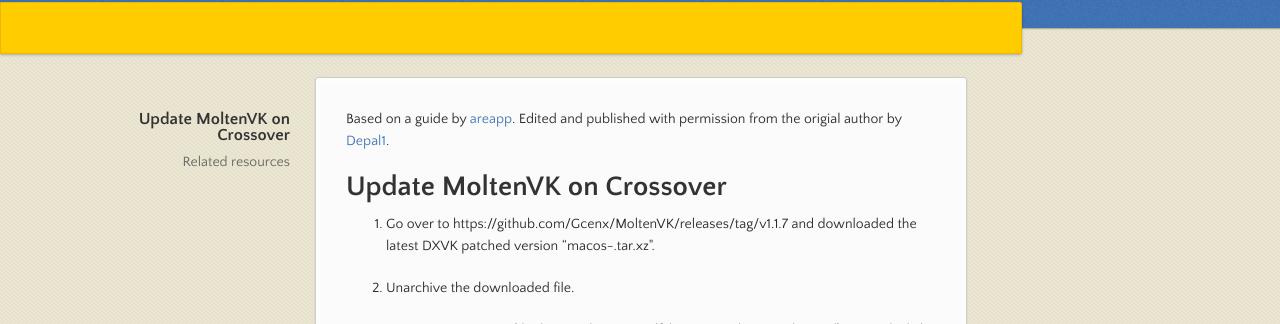
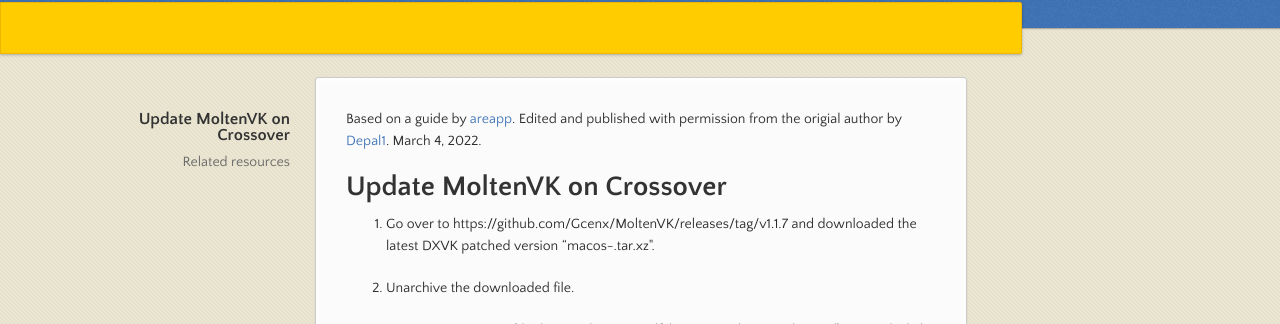
Before and after one commit to Depal1/mac-gaming, a Jekyll site: the page built from docs/update-MoltenVK-on-Crossover.md, in a window 1280 px wide and 1067 px high. Shown: the part 113-437 px from the top of the window. Built offline with Jekyll 4.4.1, drawn with Linux system fonts in a browser that asks for light colours.

Commit message:
Update update-MoltenVK-on-Crossover.md

```diff
--- a/docs/update-MoltenVK-on-Crossover.md
+++ b/docs/update-MoltenVK-on-Crossover.md
@@ -3,7 +3,7 @@
 ---
 
 Based on a guide by [areapp](https://www.reddit.com/user/areapp/). Edited and published with permission from the origial author by
-[Depal1](https://github.com/Depal1).
+[Depal1](https://github.com/Depal1). March 4, 2022.
 
 # Update MoltenVK on Crossover
 
```
